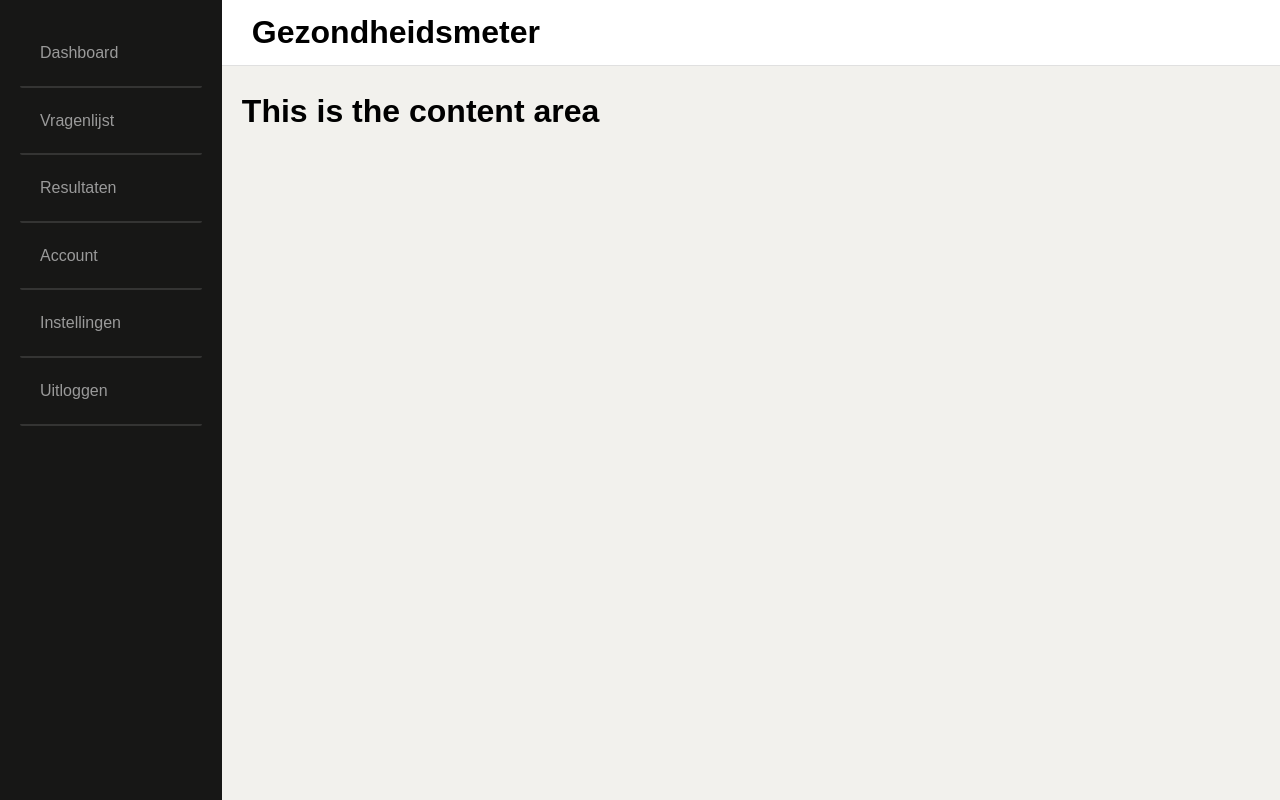
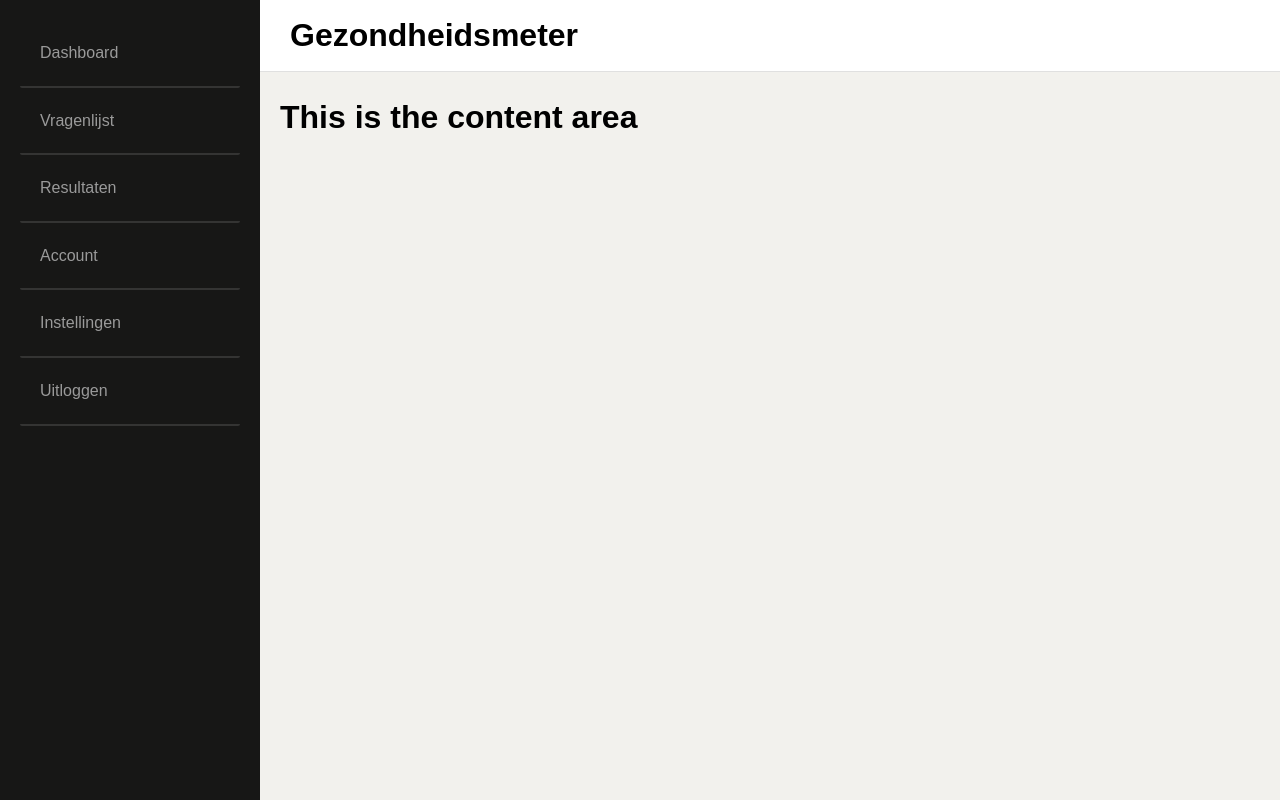
Before and after one commit to NienkeKuipers/Gezondheidsmeter, a PHP site: page /assets/pages/Gebruikersdashboard.php in a window 1280 px wide. Run offline with PHP 8.4, Linux system fonts and the light colour scheme.

Commit message:
responsive gebruiker pagina

```diff
--- a/css/userdashboard.css
+++ b/css/userdashboard.css
@@ -4,27 +4,35 @@
   -webkit-font-smoothing: antialiased;
   -moz-osx-font-smoothing: grayscale;
 }
+
 html, body {
   margin: 0;
   font-family: Arial, sans-serif;
   background-color: #f0f0f0;
 }
+
 #app {
   display: flex;
-  width: 100vw;
-  height: 100vh;
+  width: 100%;
+  min-height: 100vh;
 }
+
 .side-bar {
   background: #171716;
   width: 260px;
   padding: 20px;
   box-sizing: border-box;
-  position: relative;
+  position: fixed;
+  top: 0;
+  bottom: 0;
+  left: 0;
 }
+
 .side-bar ul {
   padding: 0;
   margin: 0;
 }
+
 .side-bar ul li {
   list-style: none;
   padding: 20px 20px;
@@ -36,39 +44,42 @@ html, body {
   transition: .1s ease;
   border-radius: 2px;
 }
+
 .side-bar ul li:hover {
   color: #fff;
   background: #282828;
   letter-spacing: 1px;
 }
+
 .side-bar ul li a {
-  text-decoration: none; /* Verwijder onderstreping */
-  color: inherit; /* Gebruik de kleur van het ouder-element */
+  text-decoration: none;
+  color: inherit;
 }
+
 .main {
   display: flex;
-  position: relative;
   flex-direction: column;
+  margin-left: 260px;
   width: 100%;
 }
+
 .nav-bar {
   display: flex;
-  position: relative;
   align-items: center;
   padding: 0px 30px;
   box-sizing: border-box;
-  width: 100%;
   height: 72px;
   background: white;
   border-bottom: 1px solid #e0e0e0;
 }
+
 .content {
+  flex: 1;
   padding: 20px;
   box-sizing: border-box;
-  width: 100%;
-  height: 100%;
   background: #f2f1ed;
 }
+
 h1 {
   margin: 0;
 }
```
